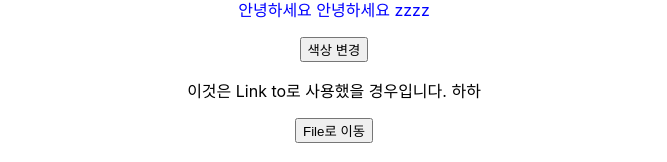
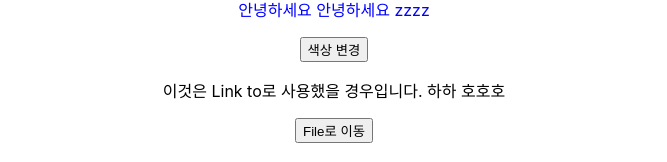
Before and after one commit to MrINTP/MyReact01, a React (Create React App) app: page / in a window 1280 px wide. Shown: the part 152-314 px from the top of the page, without its empty margins (306-973 px from the left). Built offline with nearby package versions, Linux system fonts and the light colour scheme.

Commit message:
하하호호

```diff
--- a/src/mymain/MyMain.js
+++ b/src/mymain/MyMain.js
@@ -41,7 +41,7 @@ function MyMain() {
        </p>
        <button onClick={btnChangeColor}>색상 변경</button>
        <div>
-        <p>이것은 Link to로 사용했을 경우입니다. 하하</p>
+        <p>이것은 Link to로 사용했을 경우입니다. 하하 호호호</p>
         <Link to="/file"> <button>File로 이동</button> </Link>
        </div>
        <div>
```
